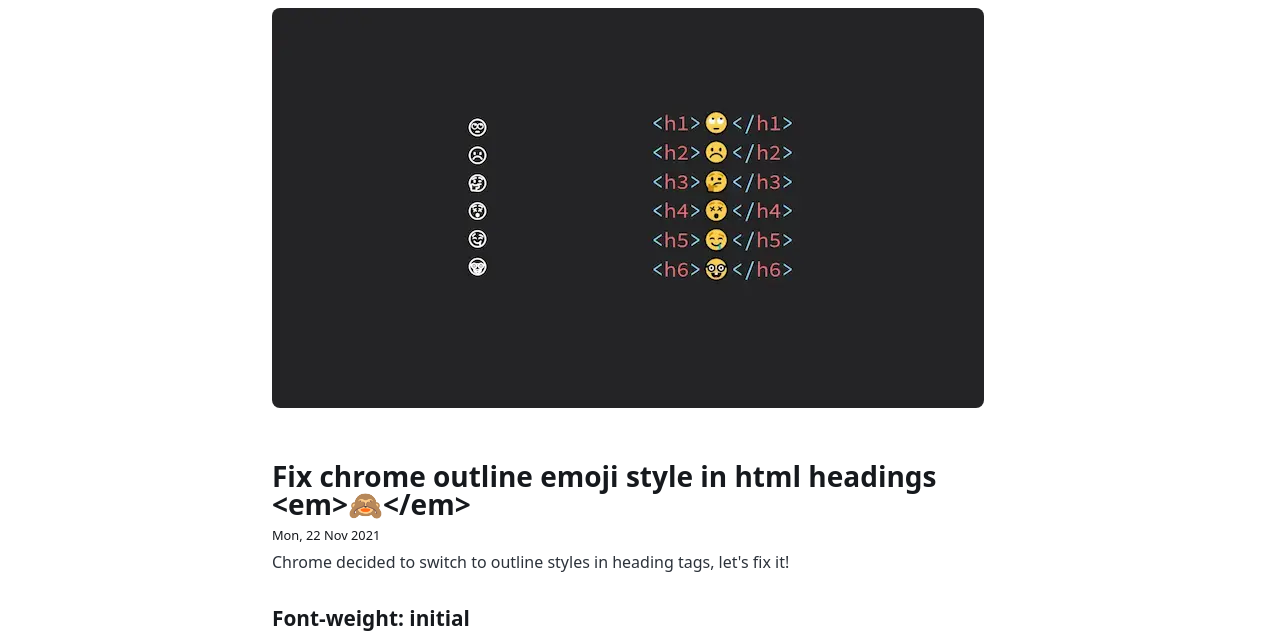
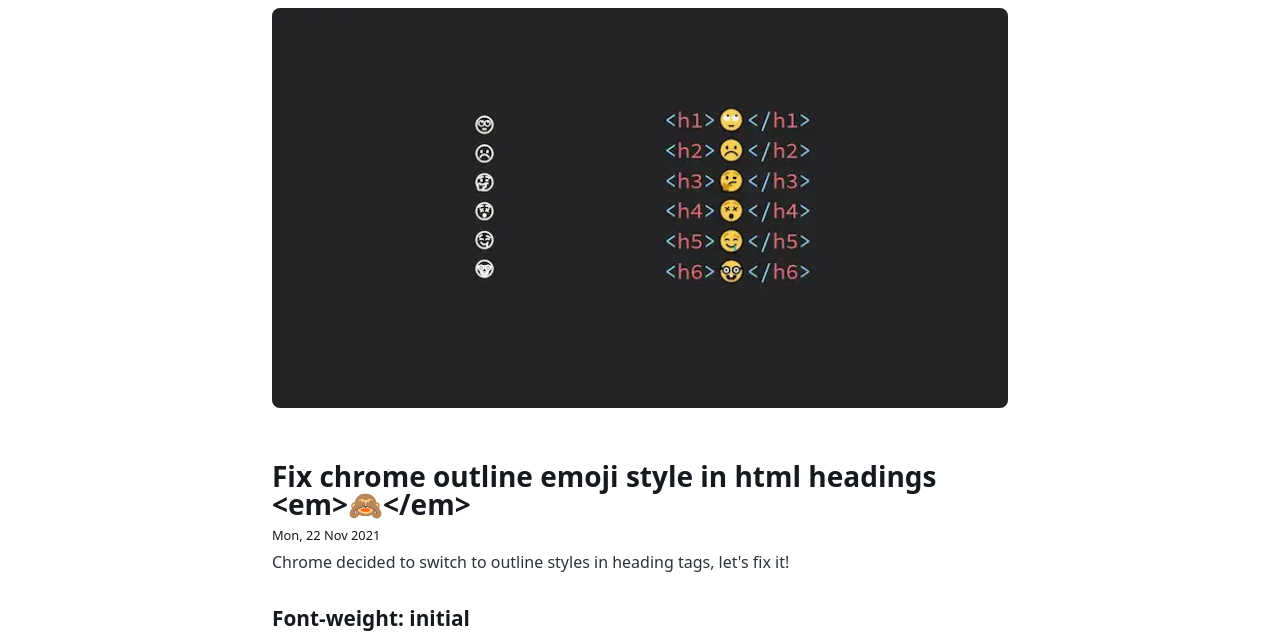
Before and after one commit to bencemol/refact.blog, an Astro site: page /posts/chrome-heading-emoji-outline in a window 1280 px wide. Shown: the part 88-729 px from the top of the page. Built offline with nearby package versions, Linux system fonts and the light colour scheme; Astro itself is replaced by a stand-in of ours; a script that the page names is missing.

Commit message:
global cover styles

```diff
--- a/public/global.css
+++ b/public/global.css
@@ -375,3 +375,12 @@
 ul, ol {
   margin: 1.25rem 0;
 }
+
+.cover {
+  width: 100%;
+  min-height: 200px;
+  max-height: 400px;
+  aspect-ratio: 16 / 9;
+  background-color: var(--theme-accent);
+  object-fit: cover;
+}
--- a/src/components/PostPreview.astro
+++ b/src/components/PostPreview.astro
@@ -13,15 +13,6 @@
 <style lang="scss">
 .post {
   overflow: hidden;
-}
-
-:global(.cover) {
-  width: 100%;
-  min-height: 200px;
-  max-height: 400px;
-  aspect-ratio: 16 / 9;
-  background-color: var(--theme-accent);
-  object-fit: cover;
 }
 
 .link {
```
